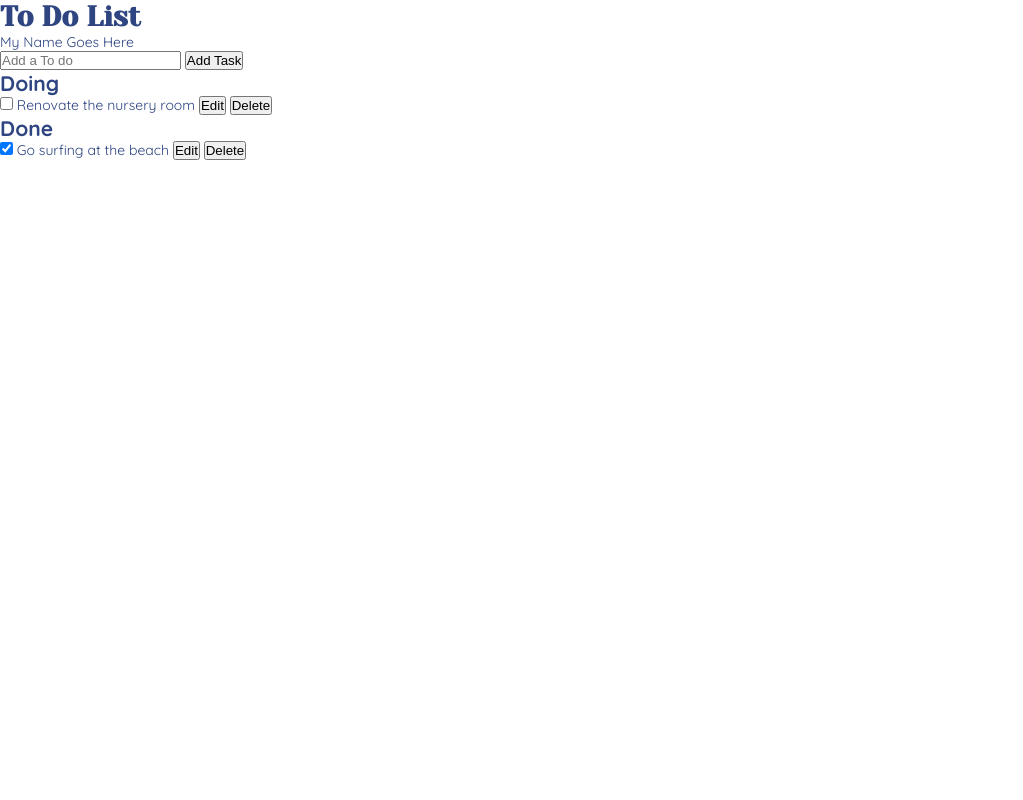
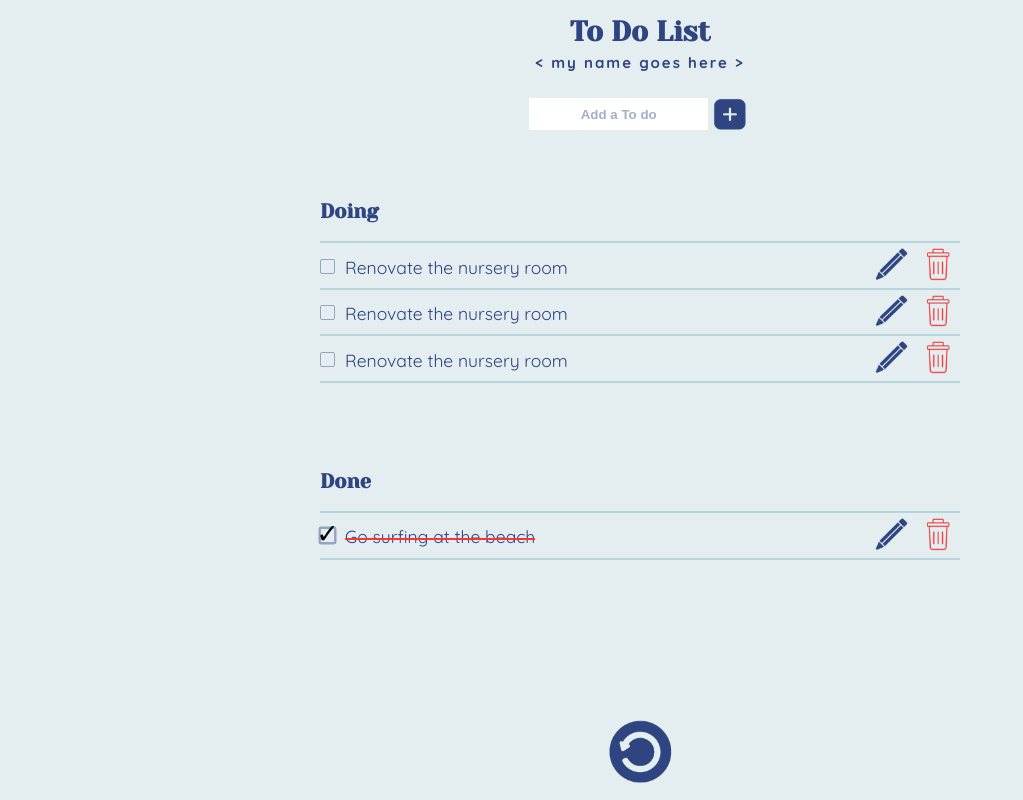
Before and after one commit to DTuniverse/Todo-List-Group5, a plain HTML site: page index.html in a window 1280 px wide. Shown: the whole page, without its empty margins (0-1023 px from the left). Drawn offline with Linux system fonts and the light colour scheme.

Commit message:
added styling

```diff
--- a/index.html
+++ b/index.html
@@ -1,52 +1,96 @@
 <!DOCTYPE html>
 <html lang="en">
   <head>
-    <meta charset="UTF-8">
-    <meta http-equiv="X-UA-Compatible" content="IE=edge">
-    <meta name="viewport" content="width=device-width, initial-scale=1.0">
+    <meta charset="UTF-8" />
+    <meta http-equiv="X-UA-Compatible" content="IE=edge" />
+    <meta name="viewport" content="width=device-width, initial-scale=1.0" />
     <title>Grp5 Todo</title>
     <link rel="stylesheet" href="styles.css"
   </head>
-<body>
+  <body class="theme-light">
     <div class="container">
-        <div class="wrapper">
-
       <div class="header">
         <h1>To Do List</h1>
-                <label>My Name Goes Here</label>
+        <label contenteditable spellcheck="false">My Name Goes Here</label>
 
         <div class="addSection">
           <input type="text" id="newTask" placeholder="Add a To do" />
-                    <button id="addBtn">Add Task</button>
+          <button class="btn" id="addBtn">
+            <img src="./images/add_btn.png" alt="Add Button" />
+          </button>
         </div>
       </div>
 
-            <div class="ongoingSection">
+      <div class="todo-section ongoingSection">
         <h2>Doing</h2>
         <ul id="incompleteTask">
-                    <li>
-                        <input type="checkbox">
-                        <label>Renovate the nursery room</label>
-                        <button id="editBtn">Edit</button>
-                        <button id="deleteBtn">Delete</button>
+          <li class="list-item">
+            <div class="check-wrapper">
+              <input type="checkbox" />
+              <label class="todo-label">Renovate the nursery room</label>
+            </div>
+            <div>
+              <button class="btn editBtn">
+                <img src="./images/edit_btn.png" alt="Edit Button" />
+              </button>
+              <button class="btn deleteBtn">
+                <img src="./images/delete_btn.png" alt="Delete Button" />
+              </button>
+            </div>
+          </li>
+          <li class="list-item">
+            <div class="check-wrapper">
+              <input type="checkbox" />
+              <label class="todo-label">Renovate the nursery room</label>
+            </div>
+            <div>
+              <button class="btn editBtn">
+                <img src="./images/edit_btn.png" alt="Edit Button" />
+              </button>
+              <button class="btn deleteBtn">
+                <img src="./images/delete_btn.png" alt="Delete Button" />
+              </button>
+            </div>
+          </li>
+          <li class="list-item">
+            <div class="check-wrapper">
+              <input type="checkbox" />
+              <label class="todo-label">Renovate the nursery room</label>
+            </div>
+            <div>
+              <button class="btn editBtn">
+                <img src="./images/edit_btn.png" alt="Edit Button" />
+              </button>
+              <button class="btn deleteBtn">
+                <img src="./images/delete_btn.png" alt="Delete Button" />
+              </button>
+            </div>
           </li>
         </ul>
       </div>
 
-            <div class="completedSection">
+      <div class="todo-section completedSection">
         <h2>Done</h2>
         <ul id="doneTask">
-                    <li>
-                        <input type="checkbox" checked="">
-                        <label>Go surfing at the beach</label>
-                        <button class="editBtn">Edit</button>
-                        <button class="deleteBtn">Delete</button>
+          <li class="list-item">
+            <div class="check-wrapper">
+              <input type="checkbox" checked="" />
+              <label class="todo-label">Go surfing at the beach</label>
+            </div>
+            <div>
+              <button class="btn editBtn">
+                <img src="./images/edit_btn.png" alt="Edit Button" />
+              </button>
+              <button class="btn deleteBtn">
+                <img src="./images/delete_btn.png" alt="Delete Button" />
+              </button>
+            </div>
           </li>
         </ul>
       </div>
-
+      <button class="btn btn-clear">
+        <img src="./images/clear_btn.png" alt="Clear Memory Button" />
+      </button>
     </div>
-    </div>
-
   </body>
 </html>
--- a/styles.css
+++ b/styles.css
@@ -1,17 +1,219 @@
 /* STYLE */
-@import url('https://fonts.googleapis.com/css2?family=Quicksand:wght@400;700&family=Yeseva+One&display=swap');
+@import url("https://fonts.googleapis.com/css2?family=Quicksand:wght@400;700&family=Yeseva+One&display=swap");
 
-* {
-    padding: 0;
-    margin: 0;
-    box-sizing: border-box;
+:root {
+  --btn-height: 3.25rem;
+}
+
+.theme-light {
+  --color-background-primary: #e4edef;
+  --color-font: #2e4581;
+  --color-font-opaque: #2e468170;
+  --color-borders: #b6d5dc;
+  --color-strike: #ff3131;
+}
+
+*,
+*::after,
+*::before {
+  padding: 0;
+  margin: 0;
+  box-sizing: inherit;
+}
+
+html {
+  box-sizing: border-box;
+  font-size: 62.5%;
 }
 
 body {
-    font-family: 'Quicksand', sans-serif;
-    font-size: 14px;
-    color: #2E4581;
+  font-family: "Quicksand", sans-serif;
+  font-size: 1.4rem;
+  color: var(--color-font);
+  background-color: var(--color-background-primary);
 }
 h1 {
-    font-family: 'Yeseva One', cursive;
+  font-family: "Yeseva One", cursive;
 }
+
+.container {
+  display: flex;
+  flex-direction: column;
+  justify-content: space-around;
+  align-items: center;
+  min-height: 100vh;
+}
+
+.header {
+  text-align: center;
+}
+
+.header label {
+  font-size: 1.5rem;
+  letter-spacing: 2px;
+  line-height: 3rem;
+  text-transform: lowercase;
+  font-weight: 700;
+  cursor: text;
+}
+
+.header label::before {
+  content: "\003c\00a0";
+}
+.header label::after {
+  content: "\00a0\003e";
+}
+
+.addSection {
+  margin: 2rem auto;
+  display: flex;
+  align-items: center;
+}
+
+.btn {
+  background-color: transparent;
+  border: none;
+  margin-left: 0.5rem;
+  margin-right: 0.5rem;
+}
+
+.btn img {
+  display: block;
+  height: var(--btn-height);
+  aspect-ratio: 1 / 1;
+  background-color: transparent;
+}
+
+#newTask {
+  height: var(--btn-height);
+  text-align: center;
+  color: var(--color-font);
+  font-weight: 700;
+  border: none;
+  outline: none;
+}
+
+#newTask::placeholder {
+  color: var(--color-font-opaque);
+}
+
+#newTask:focus-visible {
+  outline: 1px solid var(--color-font);
+  border-radius: 2px;
+}
+
+.todo-section {
+  min-height: 30vh;
+  width: 50%;
+  /* display: flex;
+  flex-direction: column;
+  align-items: stretch; */
+}
+
+@media only screen and (max-width: 650px) {
+  .todo-section {
+    min-height: 0;
+    width: 100%;
+  }
+}
+
+.todo-section h2 {
+  font-size: 2rem;
+  font-family: "Yeseva One", cursive;
+  margin: 2rem 0;
+}
+
+.list-item {
+  list-style: none;
+  display: flex;
+  flex-direction: row;
+  align-items: center;
+  justify-content: space-between;
+  /* font-weight: 700; */
+  font-size: 1.75rem;
+  position: relative;
+  padding: 0.5rem 0;
+}
+
+.list-item::before {
+  content: "";
+  height: 2px;
+  width: 100%;
+  position: absolute;
+  top: -2px;
+  background-color: var(--color-borders);
+}
+
+.list-item:last-of-type::after {
+  content: "";
+  height: 2px;
+  width: 100%;
+  position: absolute;
+  bottom: 0px;
+  background-color: var(--color-borders);
+  /* overflow-x: hidden; */
+}
+
+.check-wrapper {
+  display: flex;
+  align-items: baseline;
+  gap: 1rem;
+}
+
+.todo-label {
+  position: relative;
+  overflow: hidden;
+  display: inline-block;
+}
+
+.todo-label::before {
+  content: "";
+  position: absolute;
+  top: 55%;
+  height: 2px;
+  background-color: var(--color-strike);
+  width: 101%;
+  transform: translateX(-100%);
+  /* display: none; */
+  transition: transform 0.2s cubic-bezier(0, 1.15, 1, 0.78);
+}
+
+[type="checkbox"] {
+  appearance: none;
+  width: 1.5rem;
+  height: 1.5rem;
+  border: 1px solid var(--color-font-opaque);
+  border-radius: 2px;
+  position: relative;
+}
+
+[type="checkbox"]:checked {
+  border: 2px solid var(--color-font-opaque);
+  transform: scale(1.2);
+}
+
+[type="checkbox"]:checked::after {
+  content: "\2713";
+  position: absolute;
+  top: 40%;
+  left: 50%;
+  transform: translate(-50%, -50%);
+  font-size: 2.25rem;
+}
+
+[type="checkbox"]:checked + .todo-label::before {
+  display: block;
+  transform: translateX(0%);
+}
+
+.btn-clear img {
+  height: calc(var(--btn-height) * 2);
+}
+
+.btn:hover {
+  cursor: pointer;
+}
+
+.btn:active {
+  transform: translateY(2px);
+}
```
Lines whose indentation alone changed are shown as unchanged.
